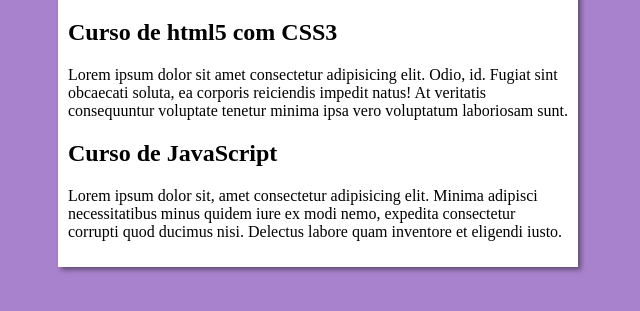
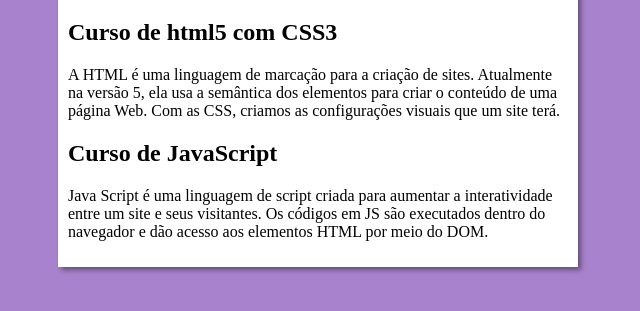
Before and after one commit to Cristiane-Amui/projeto-site, a plain HTML site: page index.html in a window 1280 px wide. Shown: the part 79-390 px from the top of the page, without its empty margins (322-962 px from the left). Drawn offline with Linux system fonts and the light colour scheme.

Commit message:
Update index.html

```diff
--- a/index.html
+++ b/index.html
@@ -13,11 +13,11 @@
         </header>
         <article>
             <h2>Curso de html5 com CSS3</h2>
-            <p>Lorem ipsum dolor sit amet consectetur adipisicing elit. Odio, id. Fugiat sint obcaecati soluta, ea corporis reiciendis impedit natus! At veritatis consequuntur voluptate tenetur minima ipsa vero voluptatum laboriosam sunt.</p>
+            <p>A HTML é uma linguagem de marcação para a criação de sites. Atualmente na versão 5, ela usa a semântica dos elementos para criar o conteúdo de uma página Web. Com as CSS, criamos as configurações visuais que um site terá.</p>
         </article>
         <article>
             <h2>Curso de JavaScript</h2>
-            <p>Lorem ipsum dolor sit, amet consectetur adipisicing elit. Minima adipisci necessitatibus minus quidem iure ex modi nemo, expedita consectetur corrupti quod ducimus nisi. Delectus labore quam inventore et eligendi iusto.</p>
+            <p>Java Script é uma linguagem de script criada para aumentar a interatividade entre um site e seus visitantes. Os códigos em JS são executados dentro do navegador e dão acesso aos elementos HTML por meio do DOM.</p>
         </article>
     </main>
 </body>
```
